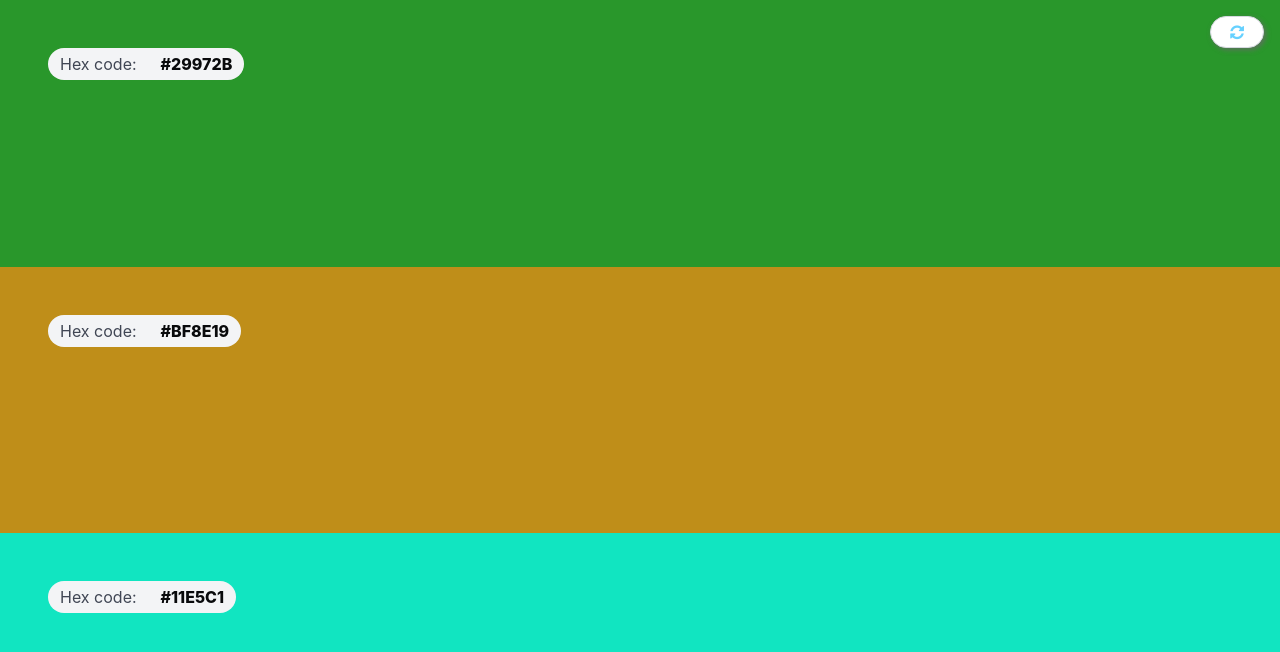
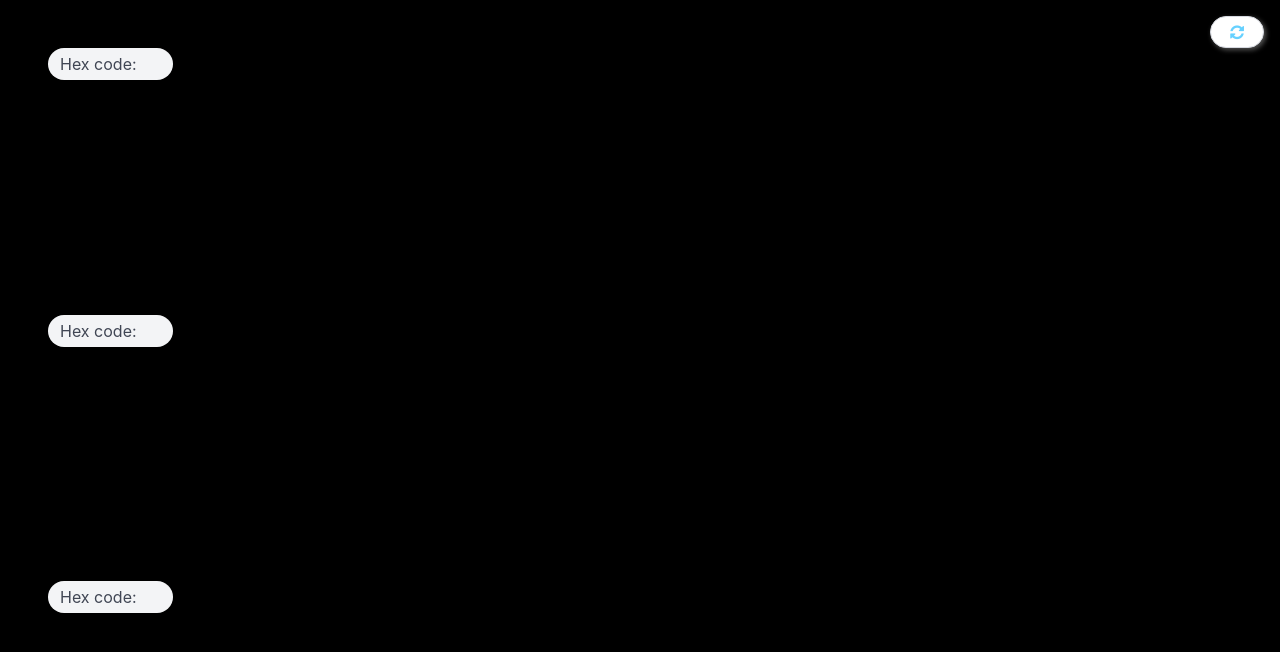
Before and after one commit to GabrielAraujo98/palette, a React (Create React App) app: page / in a window 1280 px wide. Shown: the top 652 px of the page. Built offline with nearby package versions, Linux system fonts and the light colour scheme.

Commit message:
josé resolveu

```diff
--- a/src/main/Palette.jsx
+++ b/src/main/Palette.jsx
@@ -3,14 +3,12 @@ import React, { Component } from 'react'
 import './Palette.css'
 
 import ColorGenerator from './generator/ColorGenerator'
-import RefreshButton from './components/RefreshButton'
 
 
 export default class Palette extends Component {
     render() {
         return (
             <div className='cell-phone'>
-                <RefreshButton />
                 <ColorGenerator />
             </div>
         )
--- a/src/main/components/ColorSample.jsx
+++ b/src/main/components/ColorSample.jsx
@@ -1,8 +1,6 @@
 import React, { Component } from 'react'
 
 export default class ColorSample extends Component {
-
-
 
     render() {
         return (
--- a/src/main/components/RefreshButton.jsx
+++ b/src/main/components/RefreshButton.jsx
@@ -2,13 +2,17 @@ import React, { Component } from 'react'
 
 import 'font-awesome/css/font-awesome.min.css'
 
+// import { hexGenerator, getRandomHex } from '../functions/hexGenerator'
+
 export default class RefreshButton extends Component {
+
     render() {
         return (
             <div>
-                <a type='button' className='button is-rounded' href='/'>
+                <button id='refresh' type='button' className='button is-rounded'
+                    onClick={this.props.function} >
                     <i className="fa fa-refresh has-text-info"></i>
-                </a>
+                </button>
             </div>
         )
     }
--- /dev/null
+++ b/src/main/functions/hexGenerator.js
@@ -0,0 +1,32 @@
+export function hexGenerator() {
+    var button = document.getElementById('refresh')
+
+    if (button) {
+        button.addEventListener('click', function getRandomHex() {
+            var hexCode = []
+            for (var h = 0; h < 3; h++) {
+                var letters = '0123456789ABCDEF'.split('');
+                var color = '#';
+                for (var i = 0; i < 6; i++) {
+                    color += letters[Math.floor(Math.random() * 16)];
+                }
+                hexCode.push(color)
+            }
+            console.log(hexCode);
+            // return hexCode;
+        })
+    }
+}
+// export function getRandomHex() {
+//     var hexCode = []
+//     for (var h = 0; h < 3; h++) {
+//         var letters = '0123456789ABCDEF'.split('');
+//         var color = '#';
+//         for (var i = 0; i < 6; i++) {
+//             color += letters[Math.floor(Math.random() * 16)];
+//         }
+//         hexCode.push(color)
+//     }
+//     console.log(hexCode);
+//     // return hexCode;
+// }
--- a/src/main/generator/ColorGenerator.jsx
+++ b/src/main/generator/ColorGenerator.jsx
@@ -1,24 +1,36 @@
 import React, { Component } from 'react'
 
 import ColorSample from '../components/ColorSample'
+import RefreshButton from '../components/RefreshButton'
+
 
 export default class ColorGenerator extends Component {
+    constructor(props) {
+        super(props);
 
-    getRandomHex() {
-        var letters = '0123456789ABCDEF'.split('');
-        var color = '#';
-        for (var i = 0; i < 6; i++) {
-            color += letters[Math.floor(Math.random() * 16)];
+        this.state = { code: [] }
+    }
+
+    hexGenerator = () => {
+        var hexCode = []
+        for (var h = 0; h < 3; h++) {
+            var letters = '0123456789ABCDEF'.split('');
+            var color = '#';
+            for (var i = 0; i < 6; i++) {
+                color += letters[Math.floor(Math.random() * 16)];
+            }
+            hexCode.push(color)
         }
-        return color;
+        this.setState({ code: hexCode })
     }
 
     render() {
         return (
             <div>
-                <ColorSample style={this.getRandomHex()} />
-                <ColorSample style={this.getRandomHex()} />
-                <ColorSample style={this.getRandomHex()} />
+                <RefreshButton function={this.hexGenerator} />
+                <ColorSample style={this.state.code[0]} />
+                <ColorSample style={this.state.code[1]} />
+                <ColorSample style={this.state.code[2]} />
             </div>
         );
     }
```
